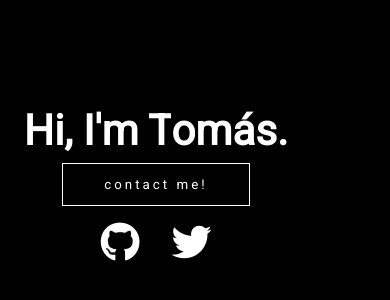
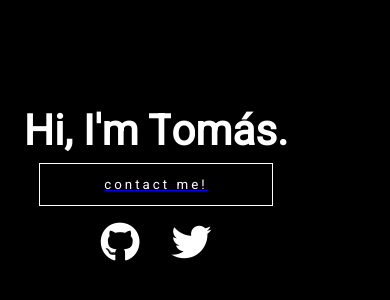
Before and after one commit to tomasdavison/portfolio, a React (Create React App) app: page / in a window 390 px wide. Shown: the part 240-540 px from the top of the page. Built offline with nearby package versions, Linux system fonts and the light colour scheme.

Commit message:
Adjust button responsivness

```diff
--- a/src/components/Button/Button.jsx
+++ b/src/components/Button/Button.jsx
@@ -5,6 +5,7 @@ const CustomButton = styled.button`
 	background: #000;
 	border: 1px solid white;
 	color: #FFF;
+	display: block;
     font-size:  ${(props) => {
 		if (props.height) {
 			return (props.height * 0.5);
@@ -22,12 +23,25 @@ const CustomButton = styled.button`
 		cursor: pointer;
 		font-weight: bold;
 	}
+
+	@media only screen and (min-width: 600px) {
+		width: 30vw;
+	}
+
+	@media only screen and (min-width: 1024px) {
+		width: 40vw;
+	}
+
+	@media only screen and (min-width: 1440px) {
+		width: 15.5vw;
+	}
 `;
 
 const Button = ({
-	height, width, children,
+	height, width, children, link,
 }) => (
-	<div>
+	<>
+		<a href={link}>
 			<CustomButton
 				type="button"
 				height={height}
@@ -35,7 +49,8 @@ const Button = ({
 			>
 				{children}
 			</CustomButton>
-	</div>
+		</a>
+	</>
 );
 
 export default Button;
--- a/src/components/Title/Title.jsx
+++ b/src/components/Title/Title.jsx
@@ -34,6 +34,7 @@ const Word = styled.span`
 `;
 
 const Container = styled.div`
+	display: block;
 	padding-bottom: 1vh;
 	padding-top: 1vh;
 `;
--- a/src/pages/Home/Home.jsx
+++ b/src/pages/Home/Home.jsx
@@ -5,9 +5,12 @@ import Button from '../../components/Button/Button';
 import { GitHub, Twitter } from '../../utils/MainIcons';
 
 const TitleDiv = styled.div`
+	align-items: center;
+	display: flex;
+	flex-direction: column;
+	justify-content: center;
 	overflow-x: hidden;
     position: relative;
-	text-align: center;
     top: 40vh;
     transition: all 0.5s ease-out;
     width: 80vw;
@@ -31,22 +34,21 @@ const TitleDiv = styled.div`
 const Home = () => (
 	<TitleDiv>
 		<Title>Hi, I&apos;m Tomás.</Title>
-		<a
-			href="https://www.linkedin.com/in/tom%C3%A1s-guido-davison-970876185/"
-		>
 		<Button
-				width="60%"
+			width="60vw"
 			height="5vh"
+			link="https://www.linkedin.com/in/tom%C3%A1s-guido-davison-970876185/"
 		>
                         contact me!
 		</Button>
-		</a>
+		<div>
 			<GitHub
 				link="https://github.com/tomasdavison"
 			/>
 			<Twitter
 				link="https://twitter.com/tomydavison"
 			/>
+		</div>
 	</TitleDiv>
 );
 
```
Also changed, not shown: src/components/Navbar/Navbar.jsx (added, +22 -0 lines). Lines whose indentation alone changed are shown as unchanged.
